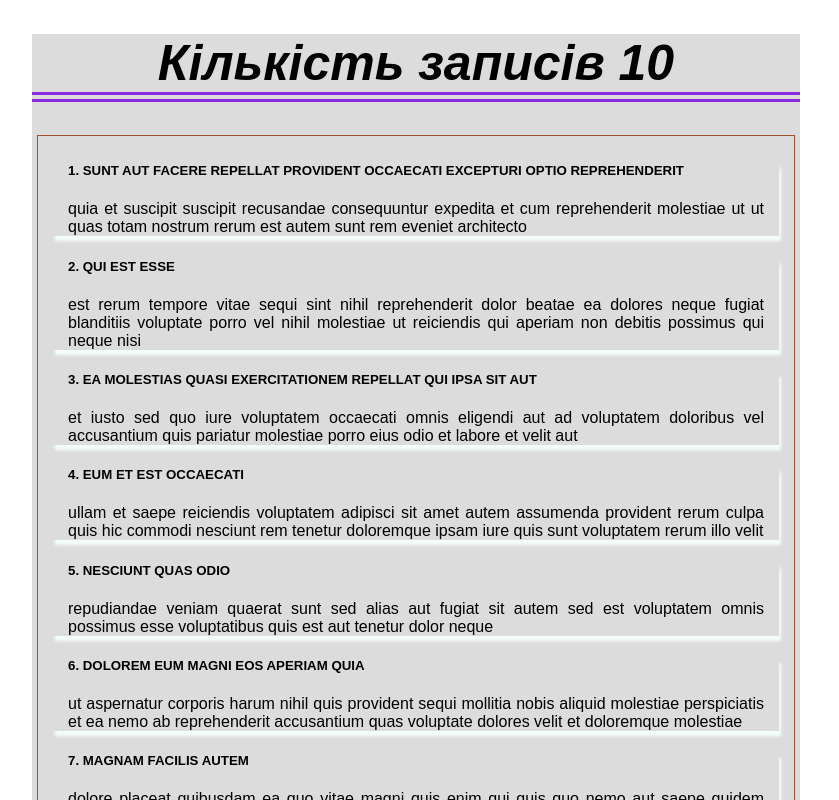
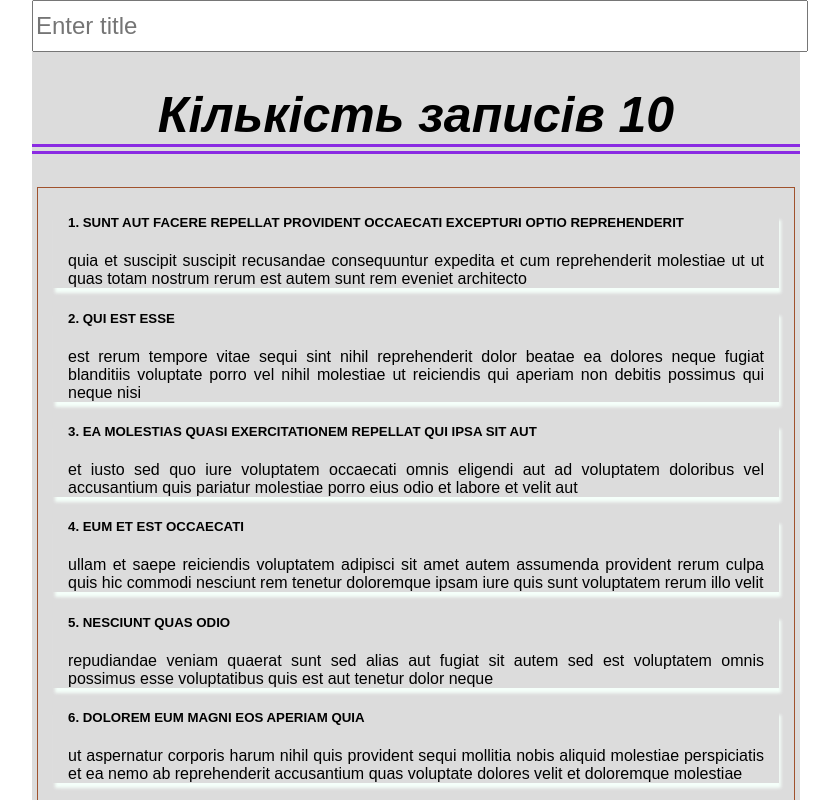
Before and after one commit to Ivan1906/lesson-4, a React (Create React App) app: page / in a window 1280 px wide. Shown: the top 800 px of the page, without its empty margins (224-1063 px from the left). Built offline with nearby package versions, Linux system fonts and the light colour scheme.

Commit message:
Add search function

```diff
--- a/src/App.js
+++ b/src/App.js
@@ -2,6 +2,7 @@ import React, { Component } from 'react';
 import './App.css';
 
 import AppButton from './components/AppButton';
+import AppSearch from './components/AppSearch';
 import AppUl from './components/AppUl';
 import DBpost from './data.json';
 
@@ -9,6 +10,7 @@ class App extends Component {
 
   constructor() {
     super();
+
     this.state = {
       textButton: '',
       allCount: DBpost.length,
@@ -16,7 +18,9 @@ class App extends Component {
       step: 10,
       db: []
     };
+
     this.onClick = this.onClick.bind(this);
+    this.onChange = this.onChange.bind(this);
   }
 
   componentDidMount() {
@@ -42,11 +46,27 @@ class App extends Component {
         return {textButton: ""}
       });
     }
+  };
+
+  onChange(event) {
+    this.setState((prevState) => {
+      return {db: DBpost.reduce((prevValue, elem) => {
+        let searchText = event.target.value;
+        return elem.title.includes(searchText) ?
+          prevValue
+            .concat(elem)
+            .sort((a, b) =>
+              (a.title > b.title) ? 1 : (a.title < b.title) ? -1 : 0
+            ) :
+          prevValue;
+      }, [])}
+    });
   }
 
   render() {
     return (
       <div className="App">
+        <AppSearch onChange={this.onChange}/>
         <h1>Кількість записів {this.state.count}</h1>
         <AppUl items={this.state.db} />
         <AppButton text={this.state.textButton} onClick={this.onClick} />
--- a/src/components/AppButton.js
+++ b/src/components/AppButton.js
@@ -3,32 +3,20 @@ import PropTypes from 'prop-types';
 import "./AppButton.css";
 
 class AppButton extends Component {
-    constructor(props) {
-        super(props);
-        this.onClickChild = this.onClickChild.bind(this);
-        this.state = {
-            textButton: "Записів для добавлення не має"
-        }
-    }
-
-    onClickChild() {
-        this.props.onClick()
-    }
-
     render() {
-        const { text } = this.props;
+        const { text, onClick } = this.props;
         return(
             <input type="button"
                 className="AppButton"
-                value={text ? text : this.state.textButton}
-                onClick={this.onClickChild} />
+                value={text}
+                onClick={onClick} />
         )
     }
 }
 
 AppButton.protoTypes = {
     text: PropTypes.string,
-    onclick: PropTypes.func
+    onClick: PropTypes.func
 }
 
 AppButton.defaultProps = {
--- /dev/null
+++ b/src/components/AppSearch.js
@@ -0,0 +1,21 @@
+import React, { Component } from 'react';
+import PropTypes from 'prop-types';
+import "./AppSearch.css";
+
+class AppSearch extends Component {
+    render() {
+        const { onChange } = this.props;
+        return(
+            <input type="text"
+                className="AppSearch"
+                placeholder="Enter title"
+                onChange={onChange} />
+        )
+    }
+}
+
+AppSearch.protoTypes = {
+    onChange: PropTypes.func
+}
+
+export default AppSearch;
```
Also changed, not shown: src/components/AppSearch.css (added).
